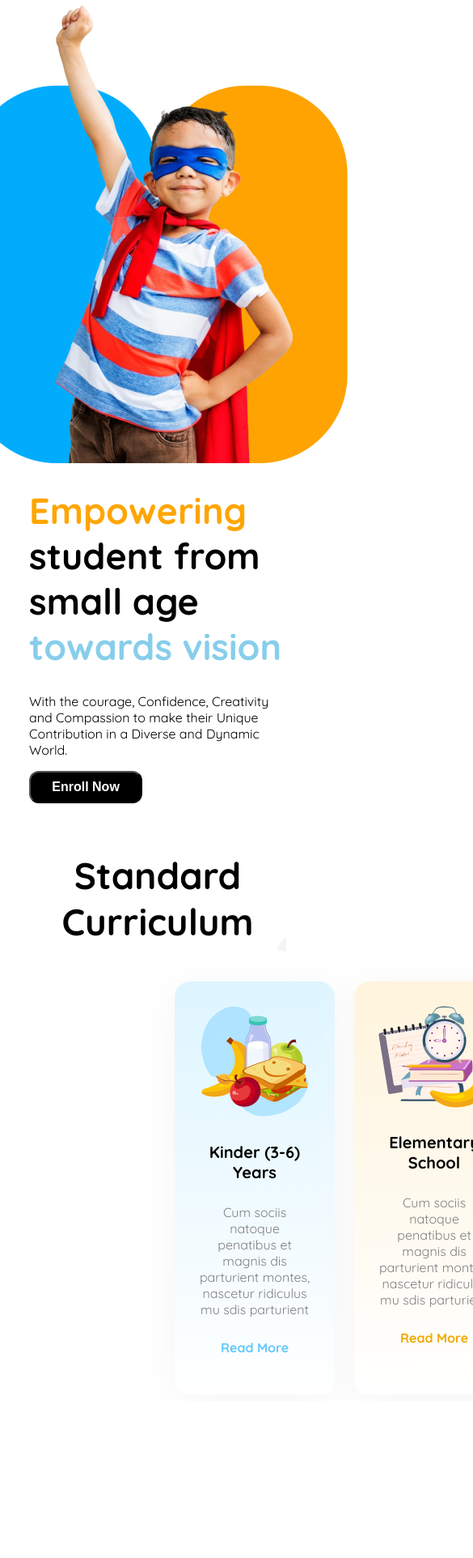
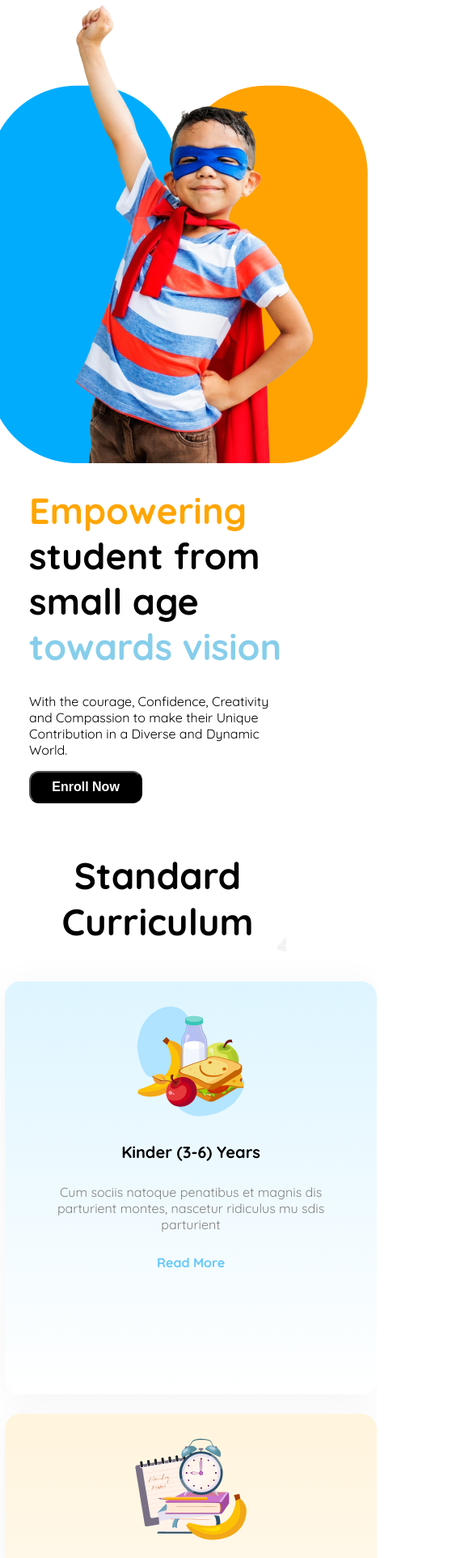
Before and after one commit to Rifah648/My-Second-Assignment, a plain HTML site: page index.html in a window 390 px wide. Shown: the part 73-1997 px from the top of the page at 81% size, 585 px wide, since content can reach past the window. Before the commit the page ends 1803 px from the top, so only its background shows below. Drawn offline with Linux system fonts and the light colour scheme.

Commit message:
added my resconsive code

```diff
--- a/index.html
+++ b/index.html
@@ -51,7 +51,7 @@
             <button class="btn-primary">Enroll Now</button>
            </div>
 
-            <img src="assets/hero-kids.png" alt="">
+            <img class="banner-pic" src="assets/hero-kids.png" alt="">
 
         </div>
 
--- a/style/kids.css
+++ b/style/kids.css
@@ -194,7 +194,7 @@ main{
 
 
 /* Responsive Related style */
-@media screen and (max-width:676px) {
+@media screen and (max-width:550px) {
     .navbar{
         flex-direction: row;
     }
@@ -203,6 +203,9 @@ main{
     }
     .banner{
         flex-direction: column-reverse;
+    }
+    .banner-pic{
+        margin-left: 50px;
     }
     .menu-icon{
             flex-direction: column;
@@ -223,5 +226,10 @@ main{
         transition: transform 0.3s ease , opacity 0.3s ease;
         margin-top: -50px;
     }
+    .main-container{
+        display: grid;
+        grid-template-columns: repeat(1, 1fr);
+        margin-left: -30px;
+    }
 
 }
```
